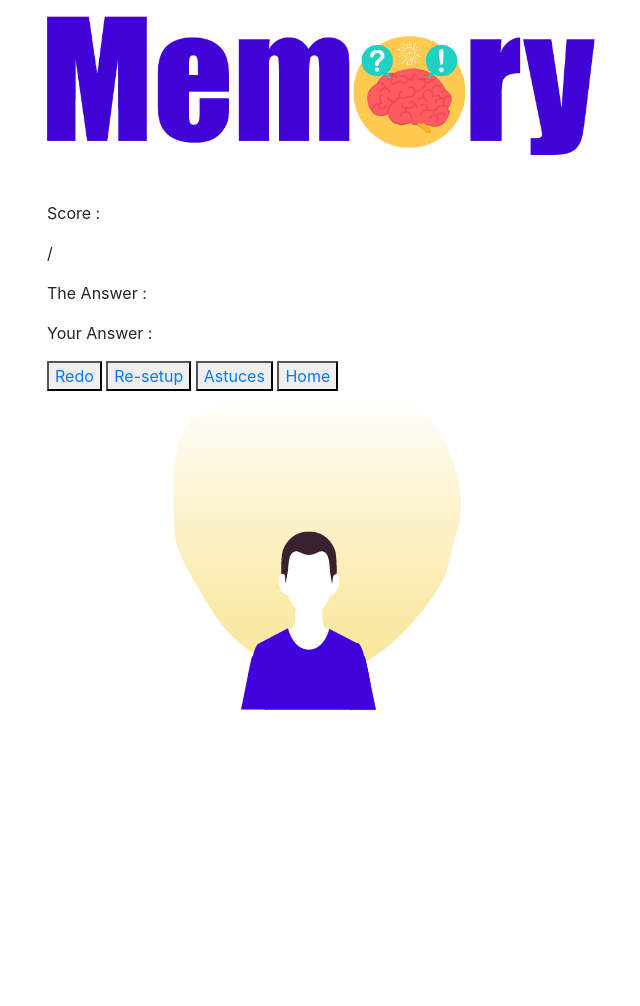
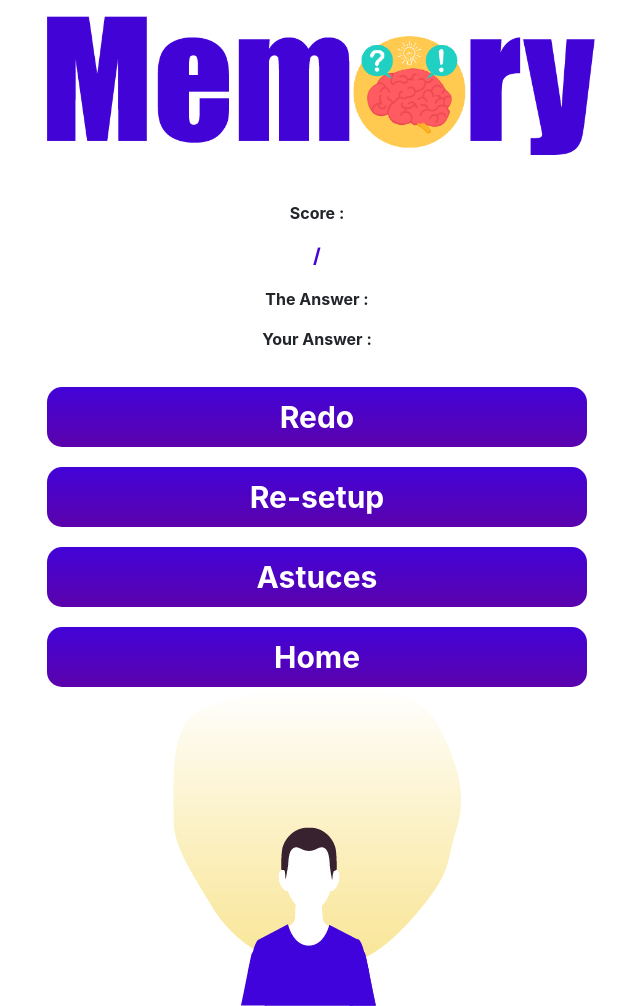
Before and after one commit to Mr-Personne/Memory, a Symfony app: template templates/numbers/score.html.twig in a window 1280 px wide. Shown: the whole page, without its empty margins (323-963 px from the left). Before the commit the page ends 710 px from the top, so only its background shows below. Run offline with Twig, Linux system fonts and the light colour scheme; the template is opened without the code that fills it, so the values that code supplies are empty; some libraries are stand-ins or nearby versions.

Commit message:
styling scoring numbers

```diff
--- a/public/css/style.css
+++ b/public/css/style.css
@@ -179,3 +179,49 @@
 #recall_number_answer:hover{
     cursor: pointer;
 }
+
+/* SECTION SCORING */
+.score-text, .answer-text, .user-answer-text{
+    font-weight: bold;
+    font-size: 20px;
+    color: #4403D4;
+}
+
+.button-redo,
+.button-resetup,
+.button-astuces,
+.button-home{
+    width: 100%;
+    height: 60px;
+    background-color: #4203D8;
+    background: linear-gradient(#4203D8, #5B02AC);
+    color: white;
+    font-size: 30px;
+    font-weight: bold;
+    border: none;
+    border-radius: 15px;
+    margin-top: 20px;
+}
+
+.button-redo a,
+.button-resetup a,
+.button-astuces a,
+.button-home a{
+    color: white;
+    text-decoration: none;
+}
+
+.button-redo:hover,
+.button-resetup:hover,
+.button-astuces:hover,
+.button-home:hover{
+    cursor: pointer;
+}
+
+.button-redo a:hover,
+.button-resetup a:hover,
+.button-astuces a:hover,
+.button-home a:hover{
+    color: white;
+    text-decoration: none;
+}
--- a/templates/numbers/score.html.twig
+++ b/templates/numbers/score.html.twig
@@ -5,17 +5,17 @@
 <div class="container-fluid">
     <div class="container">
         <div class="row">
-            <div class="col-12 col-lg-6 offset-lg-3">
-                <p>Score :</p>
-                <p>{{score}}/{{maxScore}}</p>
-                <p>The Answer :</p>
-                <p>{{strAnswer}}</p>
-                <p>Your Answer :</p>
-                <p>{{strUserAnswer}}</p>
-                <button><a href="{{ path('numbers_memorise') }}">Redo</a></button>
-                <button><a href="{{ path('numbers_setup') }}">Re-setup</a></button>
-                <button><a href="{{ path('default') }}">Astuces</a></button>
-                <button><a href="{{ path('default') }}">Home</a></button>
+            <div class="col-12 col-lg-6 offset-lg-3 text-center">
+                <p class="font-weight-bold">Score :</p>
+                <p class="score-text">{{score}}/{{maxScore}}</p>
+                <p class="font-weight-bold">The Answer :</p>
+                <p class="answer-text">{{strAnswer}}</p>
+                <p class="font-weight-bold">Your Answer :</p>
+                <p class="user-answer-text">{{strUserAnswer}}</p>
+                <a href="{{ path('numbers_memorise') }}"><button class="button-redo">Redo</button></a>
+                <a href="{{ path('numbers_setup') }}"><button class="button-resetup">Re-setup</button></a>
+                <a href="{{ path('default') }}"><button class="button-astuces">Astuces</button></a>
+                <a href="{{ path('default') }}"><button class="button-home">Home</button></a>
             </div>
         </div>
     </div>
```
